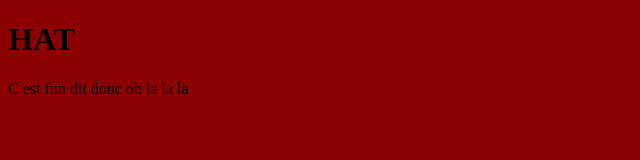
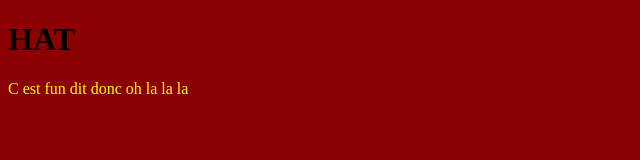
Before and after one commit to rinyo1833097/introweb, a plain HTML site: page index.html in a window 1280 px wide. Shown: the whole page, without its empty margins (0-640 px from the left). Drawn offline with Linux system fonts and the light colour scheme.

Commit message:
deuxieme test

```diff
--- a/style.css
+++ b/style.css
@@ -4,5 +4,5 @@ body
 }
 p
 {
-   color: ;
+   color:yellow;
 }
```
